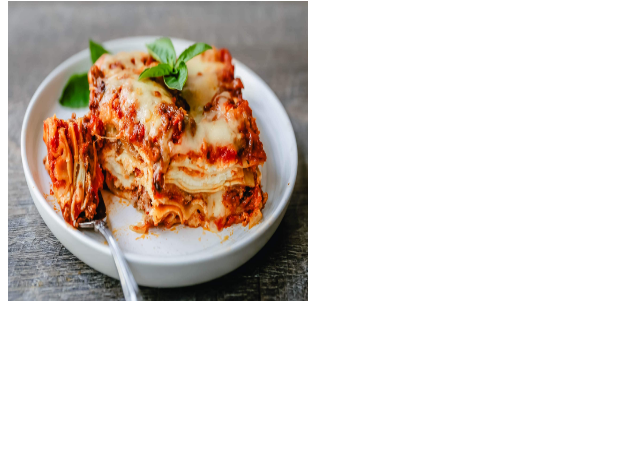
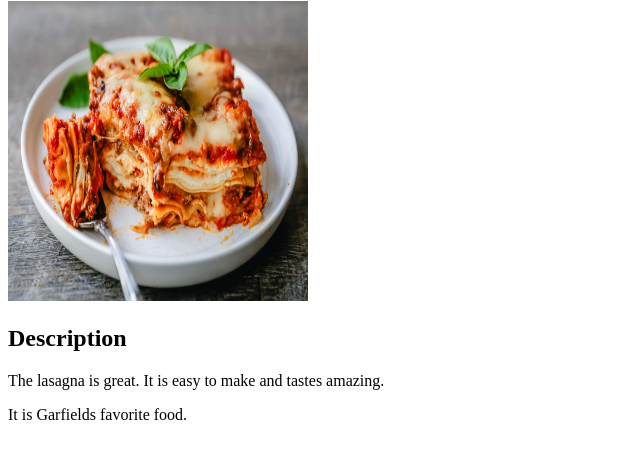
Before and after one commit to lordsalka/odin_recipes, a plain HTML site: page recipes/lasagna.html in a window 1280 px wide. Shown: the part 79-538 px from the top of the page, without its empty margins (0-640 px from the left). Drawn offline with Linux system fonts and the light colour scheme.

Commit message:
Added description to lasagna.html

```diff
--- a/recipes/lasagna.html
+++ b/recipes/lasagna.html
@@ -8,5 +8,8 @@
 <body>
     <h1>Lasagna</h1>
     <img src="../images/lasagna.jpg" width="300" height="300">
+    <h2>Description</h2>
+    <p>The lasagna is great. It is easy to make and tastes amazing.</p>
+    <p>It is Garfields favorite food.</p>
 </body>
 </html>
```
